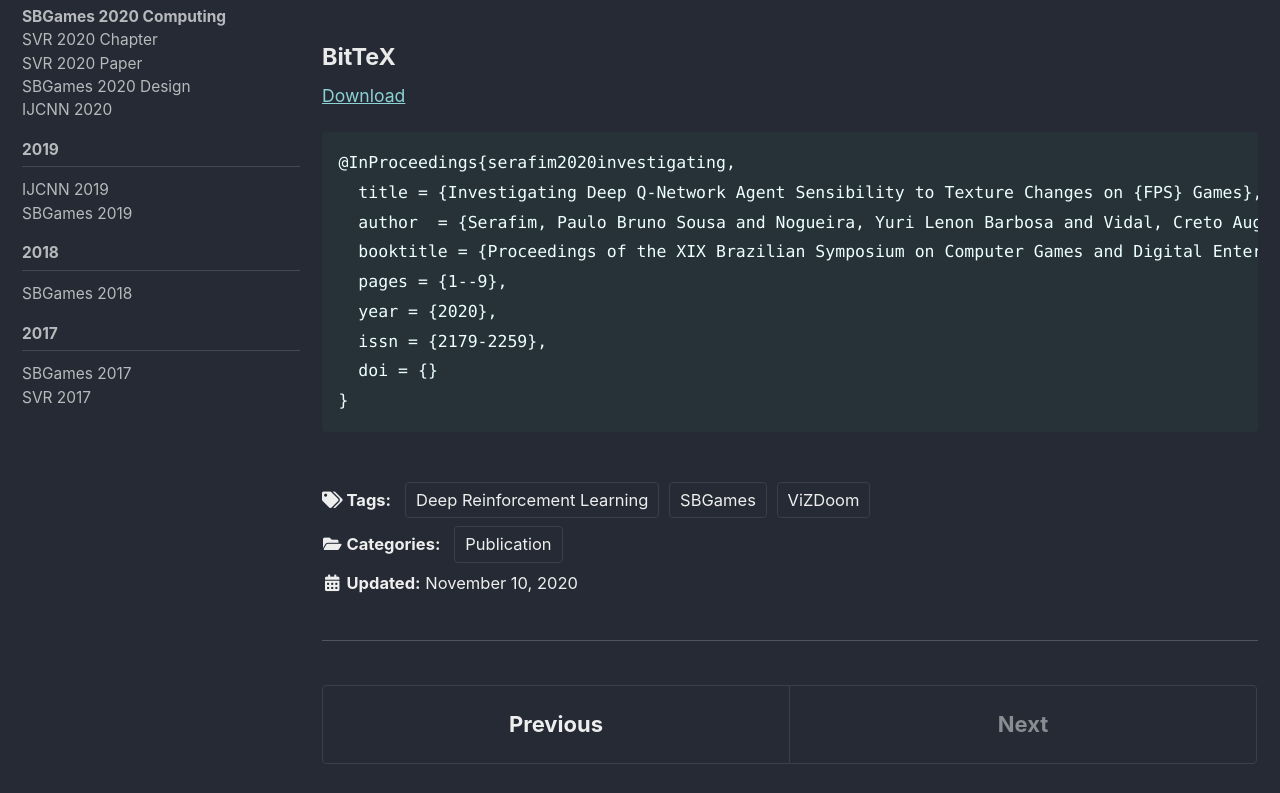
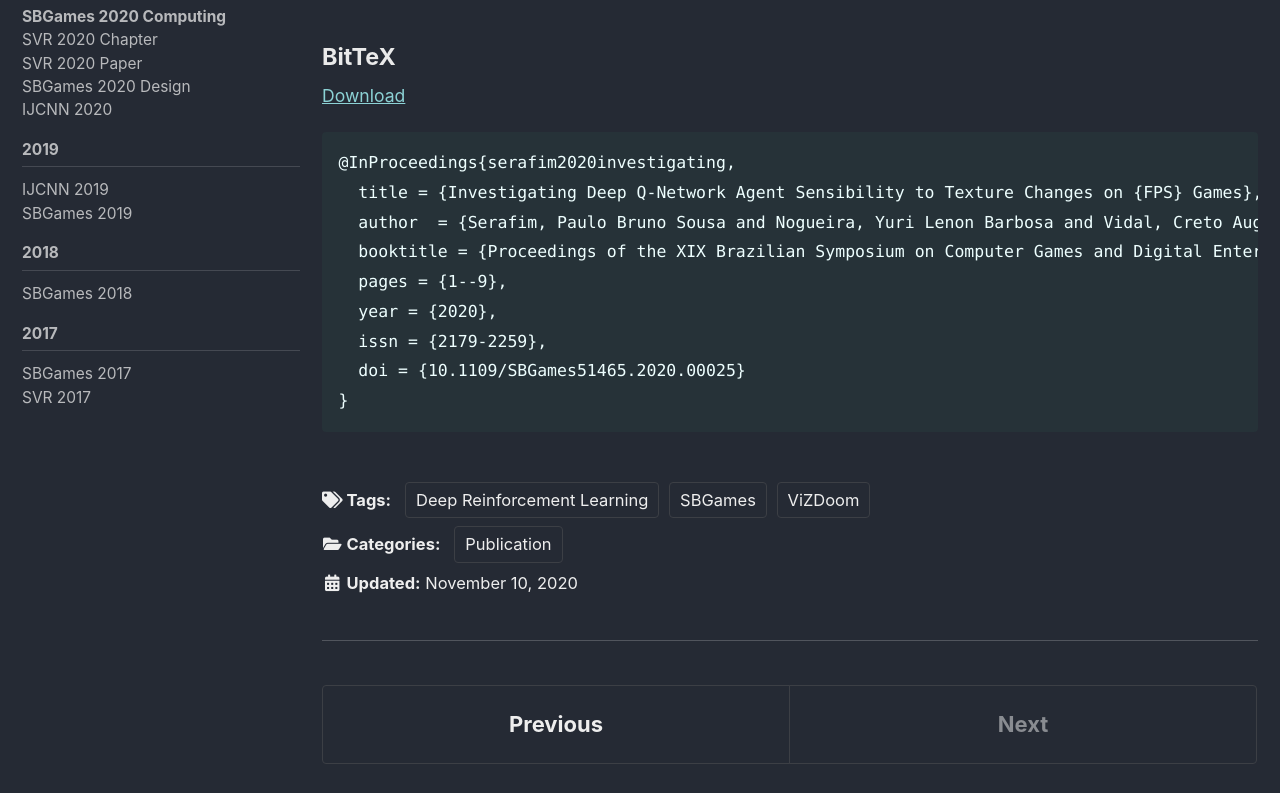
Before and after one commit to paulobruno/PersonalSite, a Jekyll site: the page built from _posts/publications/2020-11-10-SBGames-investigating-deep.md, in a window 1280 px wide and 900 px high, scrolled down 1950 px, cut to the strip 107-900 px from the top of the window. Built offline with Jekyll 4.4.1, drawn with Linux system fonts in a browser that asks for light colours; cached includes are drawn as plain includes.

Commit message:
Add SBGames 2020 DOI in bibtex

````diff
--- a/_posts/publications/2020-11-10-SBGames-investigating-deep.md
+++ b/_posts/publications/2020-11-10-SBGames-investigating-deep.md
@@ -62,6 +62,6 @@ Graphical updates are very common in modern digital games. For instance, PC game
   pages = {1--9},
   year = {2020},
   issn = {2179-2259},
-  doi = {}
+  doi = {10.1109/SBGames51465.2020.00025}
 }
 ```
````
